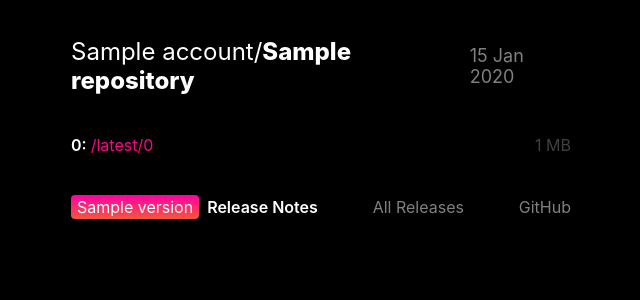
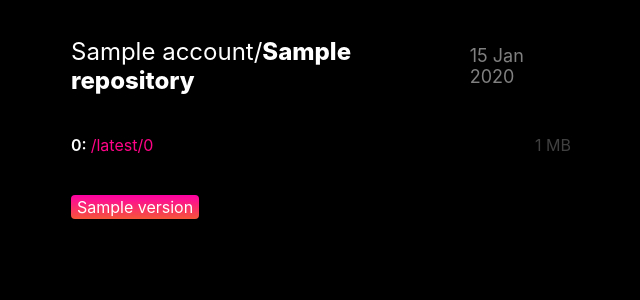
Before and after one commit to vercel/hazel, a Node project: template views/index.hbs in a window 1280 px wide. Shown: the part 272-572 px from the top of the page, without its empty margins (319-959 px from the left). Run offline with Node 20 templates, Linux system fonts and the light colour scheme; the template is opened without the code that fills it: most values are stand-ins (such as "Sample title", 1, 10 or a date in 2020).

Commit message:
Comment out private GitHub links in footer

```diff
--- a/views/index.hbs
+++ b/views/index.hbs
@@ -142,9 +142,9 @@
 
           <footer>
             <div id="version">{{version}}</div>
-            <a id="release-notes" href={{releaseNotes}}>Release Notes</a>
+            {{!-- <a id="release-notes" href={{releaseNotes}}>Release Notes</a>
             <a id="all-releases" href={{allReleases}}>All Releases</a>
-            <a href={{github}}>GitHub</a>
+            <a href={{github}}>GitHub</a> --}}
           </footer>
       </main>
     </div>
```
